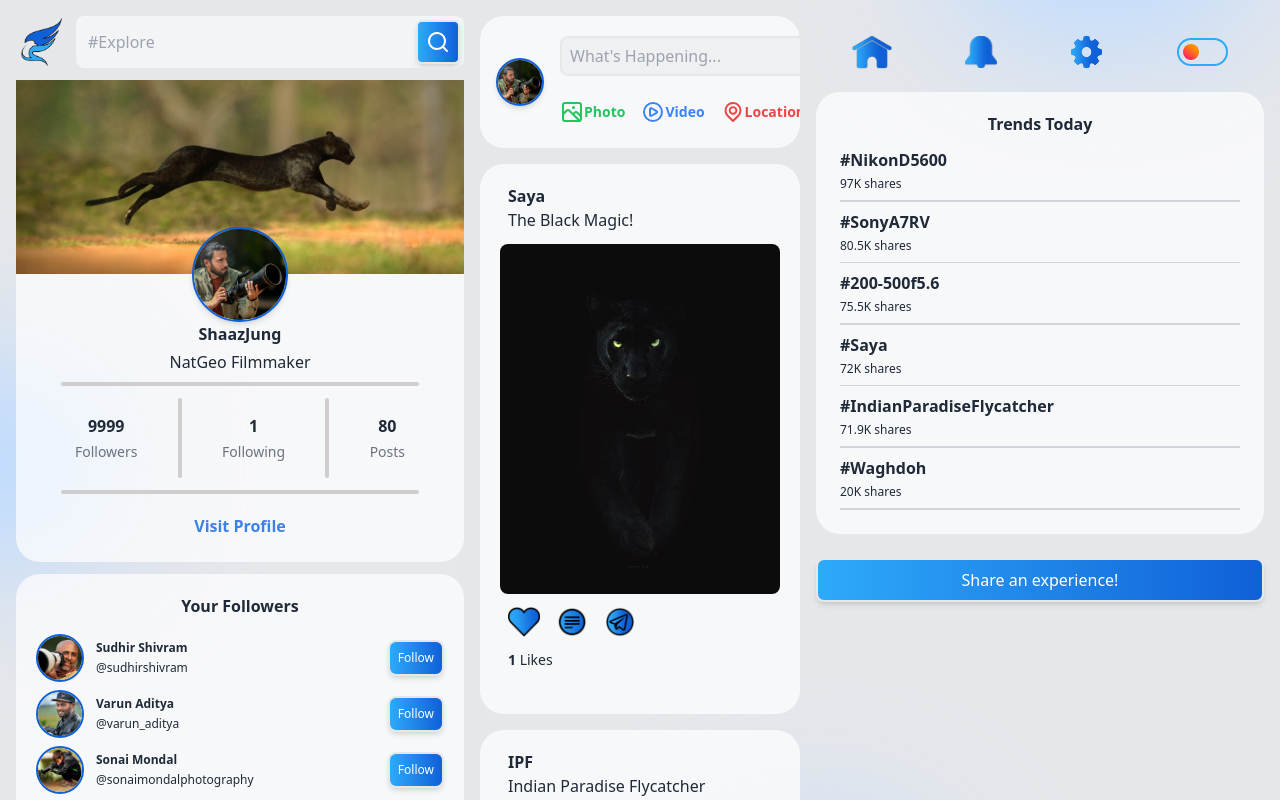
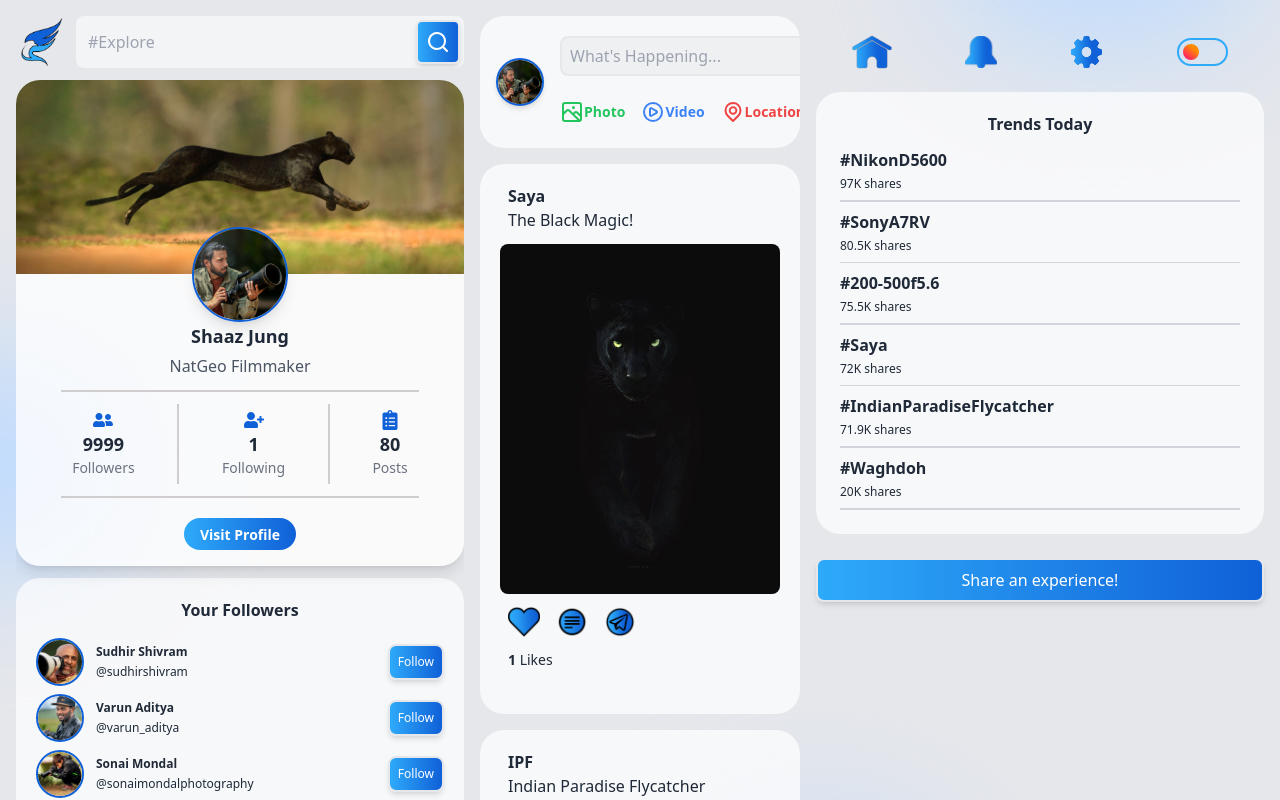
Before and after one commit to SwanandD121/FeatherPerfect_fe, a React (Create React App) app: page /home in a window 1280 px wide. Shown: the top 800 px of the page. Built offline with nearby package versions, Linux system fonts and the light colour scheme.

Commit message:
Enhancement In Profile Card

```diff
--- a/src/Components/ProfileCard/ProfileCardH.jsx
+++ b/src/Components/ProfileCard/ProfileCardH.jsx
@@ -2,56 +2,77 @@ import React from 'react';
 import Cover from '../../img/cover-img.jpg';
 import Profile from '../../img/profile-img.jpg';
 import { Link } from 'react-router-dom';
+import { FaUserFriends, FaUserPlus, FaClipboardList } from 'react-icons/fa';
 
 const ProfileCardH = ({ followingCount }) => {
   const ProfilePage = true;
 
   return (
-    <div className="ProfileCard rounded-3xl flex flex-col relative overflow-x-clip bg-white/70 dark:bg-slate-800 pb-2">
-      <div className="ProfileImages flex flex-col relative justify-center items-center ">
-        <img src={Cover} alt="" className='w-full'/>
-        <img src={Profile} alt="" className="w-24 absolute rounded-full border-2 border-[#1060d7] shadow-md shadow-[0px_4px_17px_2px_rgba(0, 0, 0, 0.25)] bottom-[-3rem]" />
+    <div className="ProfileCard rounded-3xl flex flex-col relative overflow-hidden bg-white/80 dark:bg-slate-800 pb-4 shadow-lg hover:shadow-xl transition-shadow duration-300">
+
+      <div className="ProfileImages flex flex-col relative justify-center items-center">
+        <img src={Cover} alt="Cover" className="w-full object-cover" />
+        <img
+          src={Profile}
+          alt="Profile"
+          className="w-24 absolute rounded-full border-2 border-[#1060d7] shadow-lg bottom-[-3rem] object-cover"
+        />
       </div>
 
-      <div className="ProfileName flex flex-col mt-12 mb-1 items-center gap-1">
-        <span className="font-bold dark:text-white">ShaazJung</span>
-        <span className='dark:text-white/80'>NatGeo Filmmaker</span>
+
+      <div className="ProfileName flex flex-col mt-12 mb-2 items-center gap-1">
+        <span className="font-bold text-lg dark:text-white">Shaaz Jung</span>
+        <span className="text-gray-600 dark:text-white/80">NatGeo Filmmaker</span>
       </div>
 
+
       <div className="followStatus flex flex-col items-center justify-center gap-1">
-        <hr className='w-4/5 border-2 border-[#cfcdcd] dark:border-slate-700 m-1 rounded-sm' />
+        <hr className="w-4/5 border border-[#cfcdcd] dark:border-slate-700 m-1" />
 
-        <div className='w-4/5 flex items-center gap-2 justify-around'>
-          <div className="follow flex flex-col items-center gap-1">
-            <span className='font-bold dark:text-white'>9999</span>
-            <span className='text-gray-500 text-sm dark:text-white/80'>Followers</span>
+        <div className="w-4/5 flex items-center gap-4 justify-around">
+
+          <div className="follow flex flex-col items-center">
+            <FaUserFriends className="text-[#1060d7] text-xl" />
+            <span className="font-bold text-lg dark:text-white">9999</span>
+            <span className="text-gray-500 text-sm dark:text-white/80">Followers</span>
           </div>
 
-          <div className="vl h-20 border-l-4 border-[#cfcdcd] dark:border-slate-700 m-1 rounded-sm"></div>
 
-          <div className="follow flex flex-col items-center gap-1">
-            <span className='font-bold dark:text-white'>{followingCount}</span>
-            <span className='text-gray-500 text-sm dark:text-white/80'>Following</span>
+          <div className="vl h-20 border-l-2 border-[#cfcdcd] dark:border-slate-700 m-1"></div>
+
+
+          <div className="follow flex flex-col items-center">
+            <FaUserPlus className="text-[#1060d7] text-xl" />
+            <span className="font-bold text-lg dark:text-white">{followingCount}</span>
+            <span className="text-gray-500 text-sm dark:text-white/80">Following</span>
           </div>
 
           {ProfilePage && (
             <>
-              <div className="vl h-20 border-l-4 border-[#cfcdcd] dark:border-slate-700 m-1 rounded-sm"></div>
 
-              <div className="follow flex flex-col items-center gap-1">
-                <span className='font-bold dark:text-white'>80</span>
-                <span className='text-gray-500 text-sm dark:text-white/80'>Posts</span>
+              <div className="vl h-20 border-l-2 border-[#cfcdcd] dark:border-slate-700 m-1"></div>
+
+
+              <div className="follow flex flex-col items-center">
+                <FaClipboardList className="text-[#1060d7] text-xl" />
+                <span className="font-bold text-lg dark:text-white">80</span>
+                <span className="text-gray-500 text-sm dark:text-white/80">Posts</span>
               </div>
             </>
           )}
         </div>
 
-        <hr className='w-4/5 border-2 border-[#cfcdcd] dark:border-slate-700 m-1 rounded-sm '/>
+        <hr className="w-4/5 border border-[#cfcdcd] dark:border-slate-700 m-1" />
       </div>
 
-      <Link to="/profile" className='self-center m-4'>
-        <button onClick={() => window.scrollTo(0, 0)} className='font-semibold cursor-pointer hover:underline text-[#3c81e9] self-center'>
-          Visit Profile
+
+      <Link to="/profile" className="self-center mt-4">
+        <button
+          onClick={() => window.scrollTo(0, 0)}
+          className="font-semibold py-1 px-4 rounded-full bg-gradient-to-r from-[#2eaafa] to-[#1060d7] text-white transition-transform transform hover:scale-105 focus:outline-none"
+        >
+          <span className='text-sm'>  Visit Profile</span>
+
         </button>
       </Link>
     </div>
```
